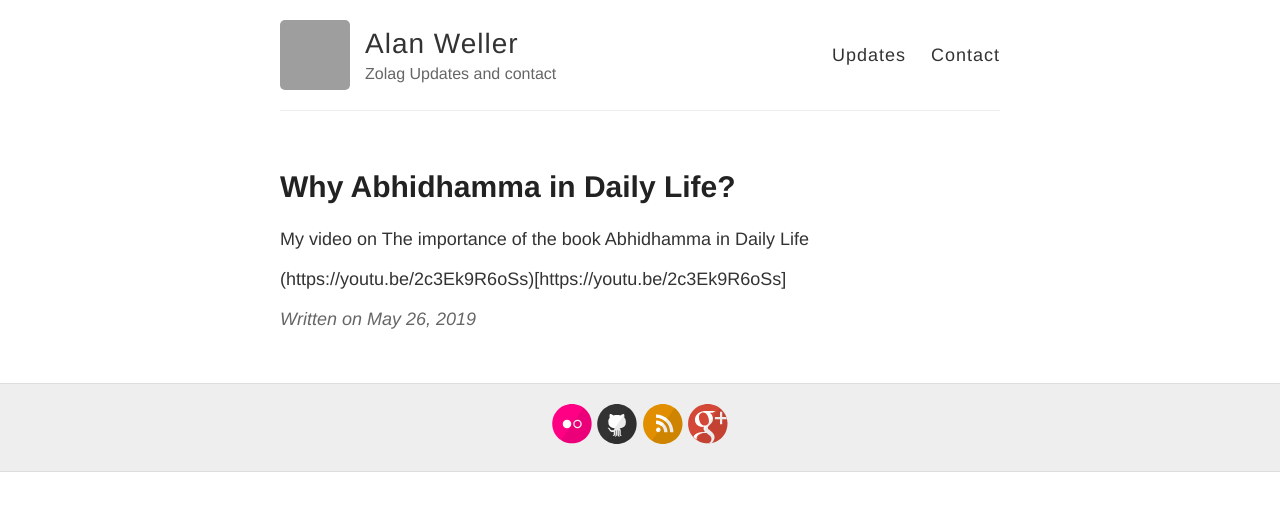
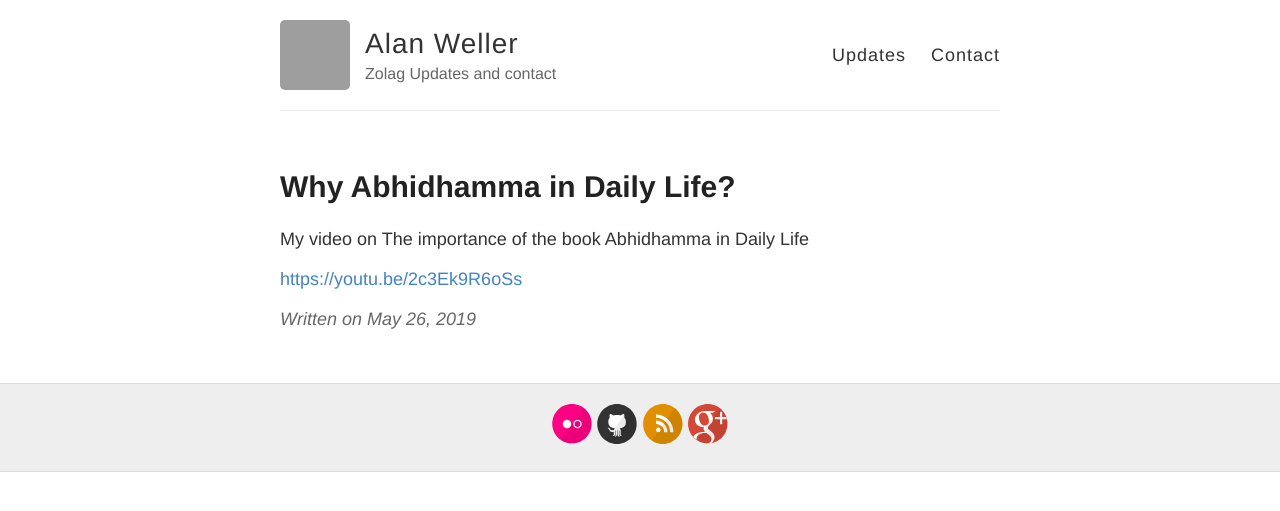
Before and after one commit to alwell/alwell.github.io, a Jekyll site: the page built from _posts/2019-05-26-ADL.md, in a window 1280 px wide. Shown: the top 511 px of the page. Built offline with Jekyll 4.4.1, drawn with Linux system fonts in a browser that asks for light colours; Markdown is read by kramdown in place of the engine named in the settings; grey boxes are pictures that could not be loaded.

Commit message:
Update 2019-05-26-ADL.md

```diff
--- a/_posts/2019-05-26-ADL.md
+++ b/_posts/2019-05-26-ADL.md
@@ -4,4 +4,4 @@ title: Why Abhidhamma in Daily Life?
 ---
 My video on The importance of the book Abhidhamma in Daily Life
 
-(https://youtu.be/2c3Ek9R6oSs)[https://youtu.be/2c3Ek9R6oSs]
+[https://youtu.be/2c3Ek9R6oSs](https://youtu.be/2c3Ek9R6oSs)
```
